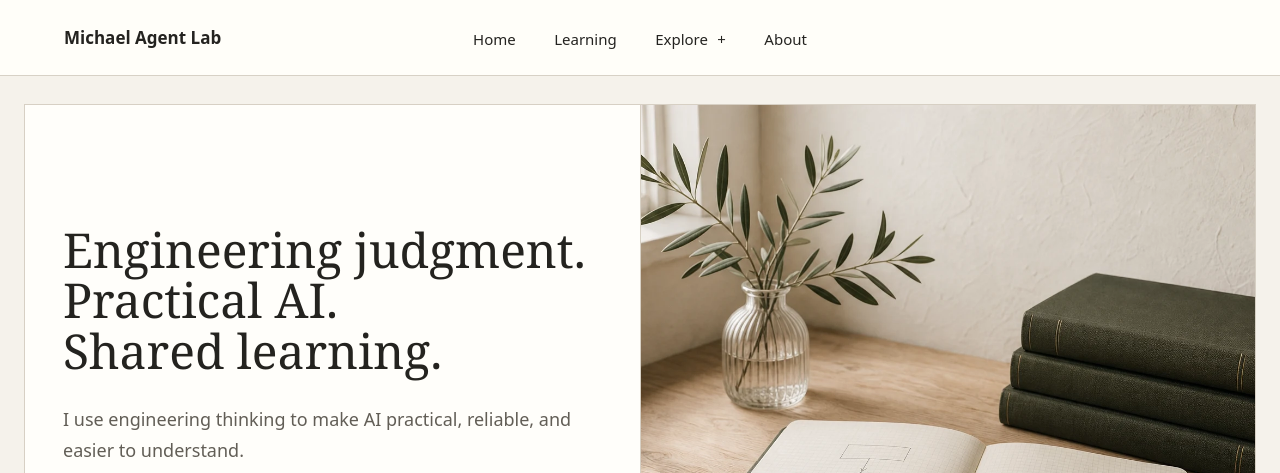
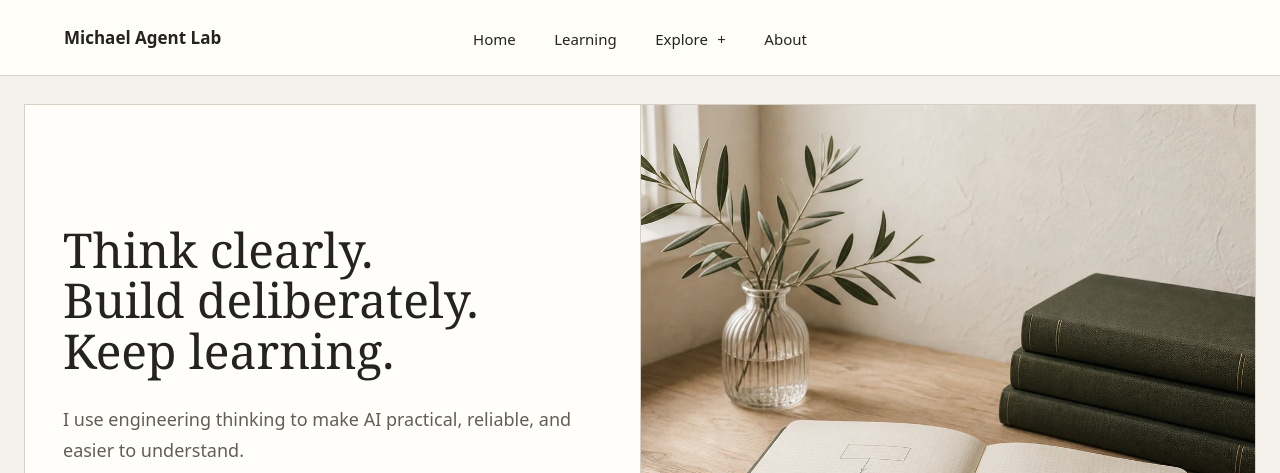
Before and after one commit to mm7382/pec-ai-agent-training, a plain HTML site: page about.html in a window 1280 px wide. Shown: the top 473 px of the page. Drawn offline with Linux system fonts and the light colour scheme.

Commit message:
Refine About page headline

```diff
--- a/about.html
+++ b/about.html
@@ -13,7 +13,7 @@
   <main class="about-shell">
     <section class="about-hero" aria-labelledby="aboutTitle">
       <div class="about-intro">
-        <h1 id="aboutTitle">Engineering judgment.<br>Practical AI.<br>Shared learning.</h1>
+        <h1 id="aboutTitle">Think clearly.<br>Build deliberately.<br>Keep learning.</h1>
         <p class="about-lede">
           I use engineering thinking to make AI practical, reliable,
           and easier to understand.
```
